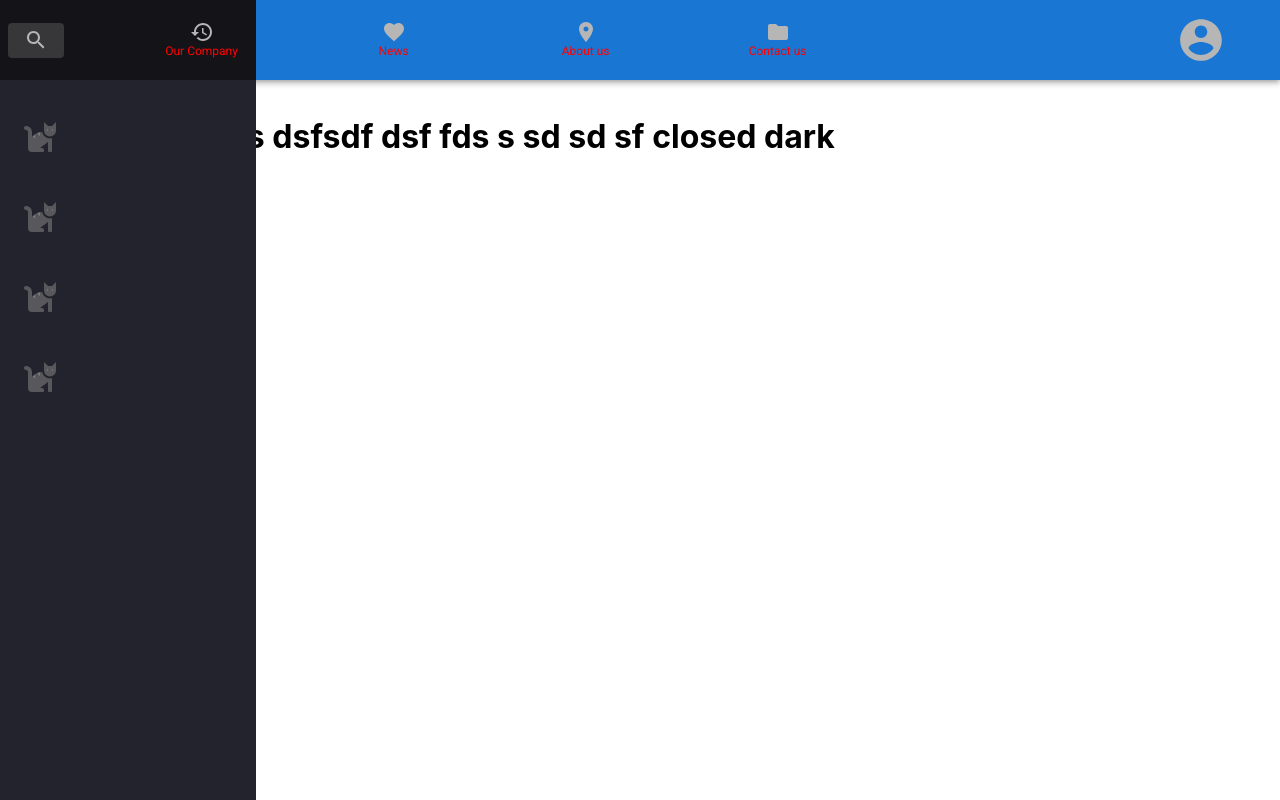
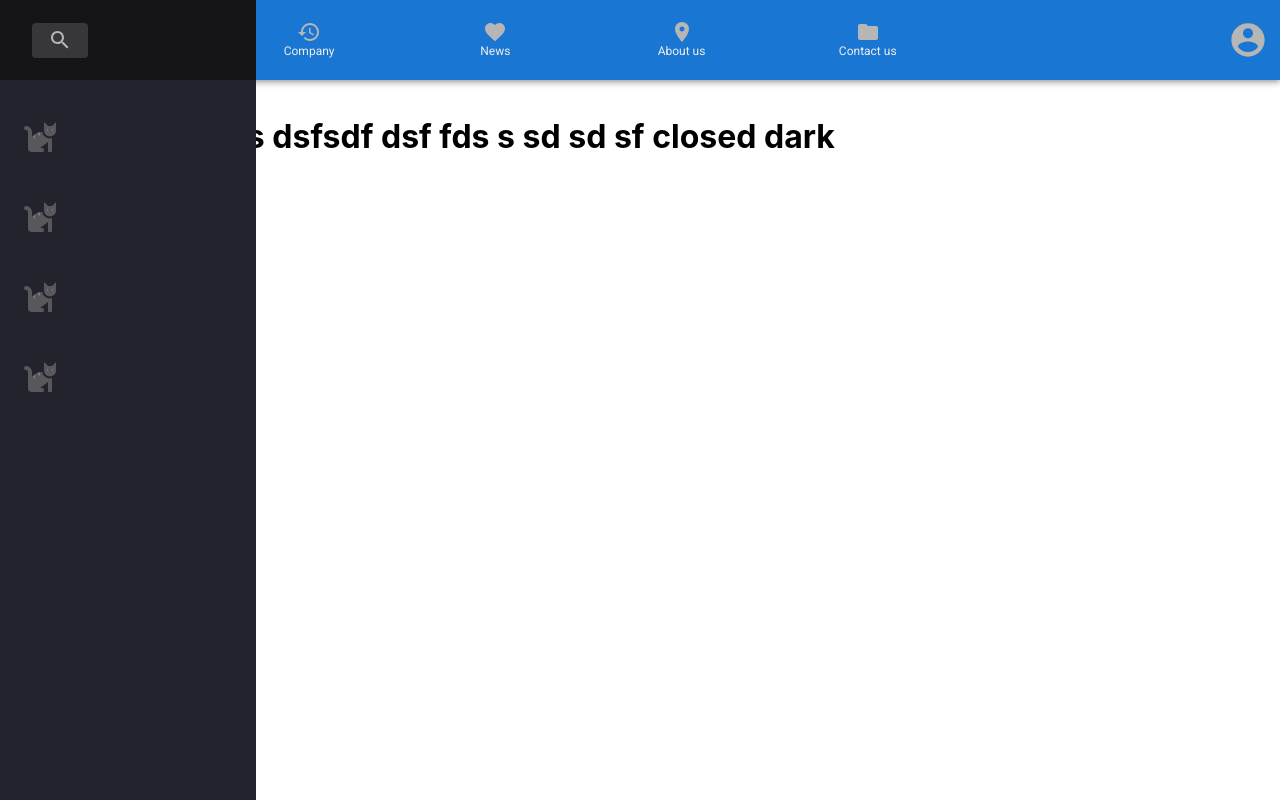
Before and after one commit to Re7wac/react-redux, a React (Create React App) app: page /aboutpage in a window 1280 px wide. Built offline with nearby package versions, Linux system fonts and the light colour scheme.

Commit message:
search and nav menu icon

```diff
--- a/src/components/main-content/nav-bar/nav-menu/Navmenu.jsx
+++ b/src/components/main-content/nav-bar/nav-menu/Navmenu.jsx
@@ -16,19 +16,19 @@ const useStyles = makeStyles({
     width: "100%",
     height: 80,
     background: "transparent !important",
-    display: "flex"
+    display: "flex",
+    marginLeft: "10%"
   },
   selected: {}
 });
 
 const styles = {
   root: {
-    color: "red"
+    color: "#eee"
   },
   selected: {
-    color: "red",
     "&$selected": {
-      color: "red"
+      color: "#64b5f6 "
     }
   }
 };
@@ -49,8 +49,8 @@ const Navmenu = props => {
       showLabels={true}
     >
       <BottomNavigationAction
-        label="Our Company"
-        value="Our Company"
+        label="Company"
+        value="Company"
         icon={<RestoreIcon />}
         component={Link}
         to="/ourcompanypage"
--- a/src/components/main-content/nav-bar/search/Search.jsx
+++ b/src/components/main-content/nav-bar/search/Search.jsx
@@ -1,11 +1,7 @@
 import React from "react";
-import AppBar from "@material-ui/core/AppBar";
-import Toolbar from "@material-ui/core/Toolbar";
-import IconButton from "@material-ui/core/IconButton";
-import Typography from "@material-ui/core/Typography";
+
 import InputBase from "@material-ui/core/InputBase";
 import { fade, makeStyles } from "@material-ui/core/styles";
-import MenuIcon from "@material-ui/icons/Menu";
 import SearchIcon from "@material-ui/icons/Search";
 import "./search.css";
 
@@ -49,7 +45,7 @@ const useStyles = makeStyles(theme => ({
     [theme.breakpoints.up("sm")]: {
       width: "0ch",
       "&:focus": {
-        width: "25ch"
+        width: "20ch"
       }
     }
   }
@@ -59,6 +55,7 @@ const Search = props => {
   const classes = useStyles();
 
   return (
+    <div className="container">
       <div className={classes.root}>
         <div className={classes.search}>
           <div className={classes.searchIcon}>
@@ -74,6 +71,7 @@ const Search = props => {
           />
         </div>
       </div>
+    </div>
   );
 };
 
--- a/src/components/main-content/nav-bar/search/search.css
+++ b/src/components/main-content/nav-bar/search/search.css
@@ -1,10 +1,4 @@
 .container {
-    width: 30%;
-    margin-top: auto;
-    margin-bottom: auto;
-    padding: 0px 25px;
+    margin-left: 1.5rem;
+
 }
-
-.text-field {
-    width: 100%;
-}
--- a/src/components/main-content/nav-bar/sign-in/Signin.jsx
+++ b/src/components/main-content/nav-bar/sign-in/Signin.jsx
@@ -6,7 +6,7 @@ const Signin = props => {
   return (
     <div className="signin-container">
       <IconButton color="secondary" aria-label="add an alarm">
-        <AccountCircleIcon style={{ fontSize: 50 }} />
+        <AccountCircleIcon style={{ fontSize: 40 }} />
       </IconButton>
     </div>
   );
```
Lines whose indentation alone changed are shown as unchanged.
